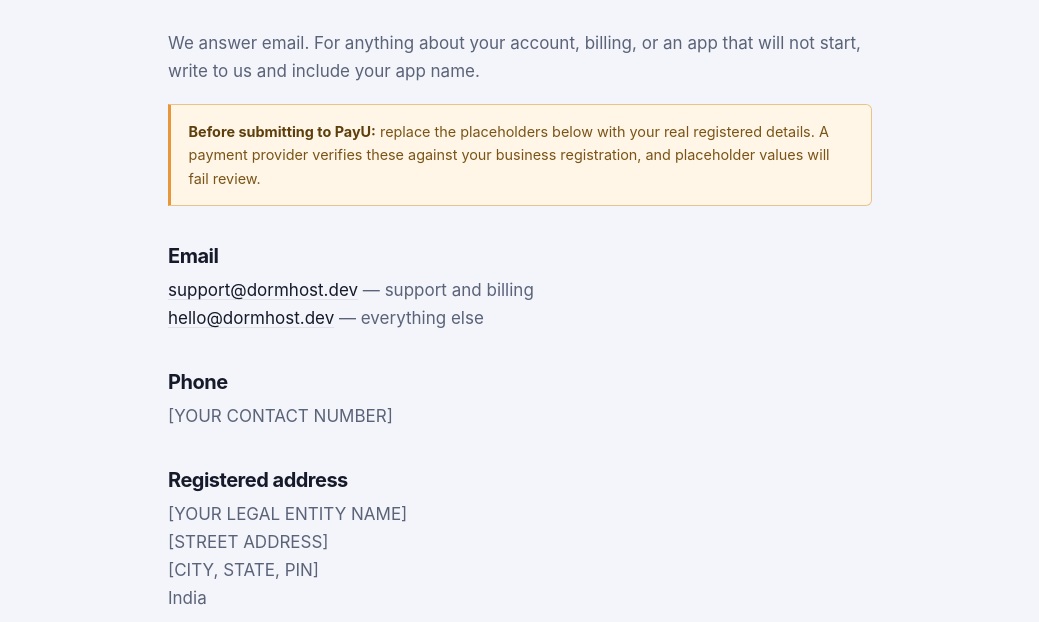
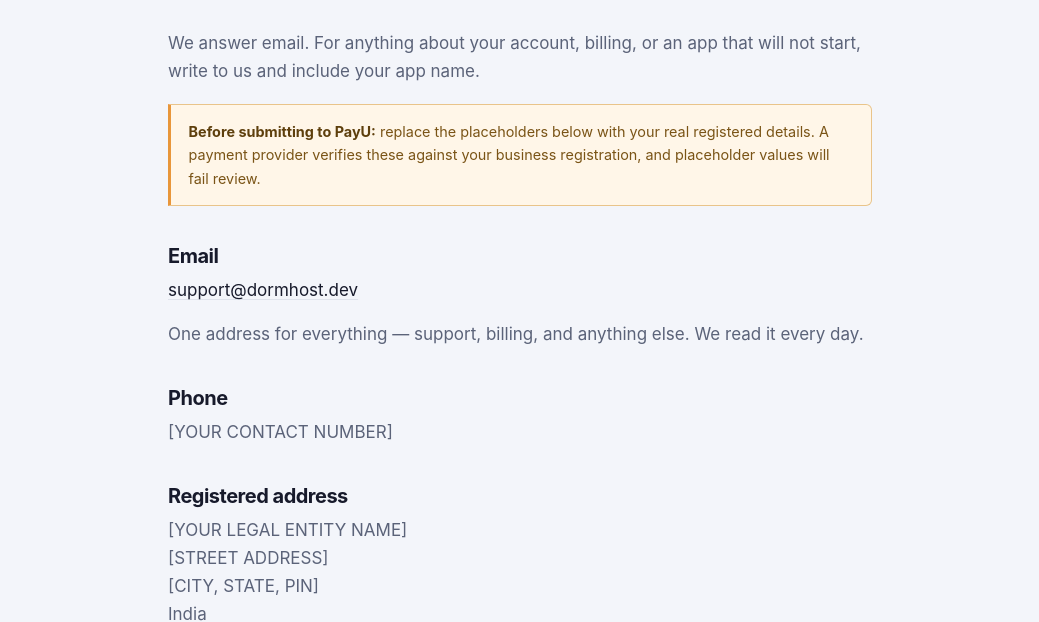
Before and after one commit to champdev-me/dormhost-web, a website: page contact.html in a window 1280 px wide. Shown: the part 190-812 px from the top of the page, without its empty margins (120-1159 px from the left). Drawn offline with Linux system fonts and the light colour scheme.

Commit message:
Use one support address
support@dormhost.dev handles everything. A second address only creates a
question about which one to write to, and a mailbox nobody watches.

Also surfaces it in the homepage footer — a payment gateway looks for visible
contact details on the landing page, not only on a contact page.

```diff
--- a/contact.html
+++ b/contact.html
@@ -22,8 +22,8 @@
 <p>We answer email. For anything about your account, billing, or an app that will not start, write to us and include your app name.</p>
 <div class="todo"><strong>Before submitting to PayU:</strong> replace the placeholders below with your real registered details. A payment provider verifies these against your business registration, and placeholder values will fail review.</div>
 <h2>Email</h2>
-<p><a href="mailto:support@dormhost.dev">support@dormhost.dev</a> — support and billing<br>
-<a href="mailto:hello@dormhost.dev">hello@dormhost.dev</a> — everything else</p>
+<p><a href="mailto:support@dormhost.dev">support@dormhost.dev</a></p>
+<p>One address for everything — support, billing, and anything else. We read it every day.</p>
 <h2>Phone</h2>
 <p>[YOUR CONTACT NUMBER]</p>
 <h2>Registered address</h2>
```
Also changed, not shown: index.html (+3 -0 lines).
